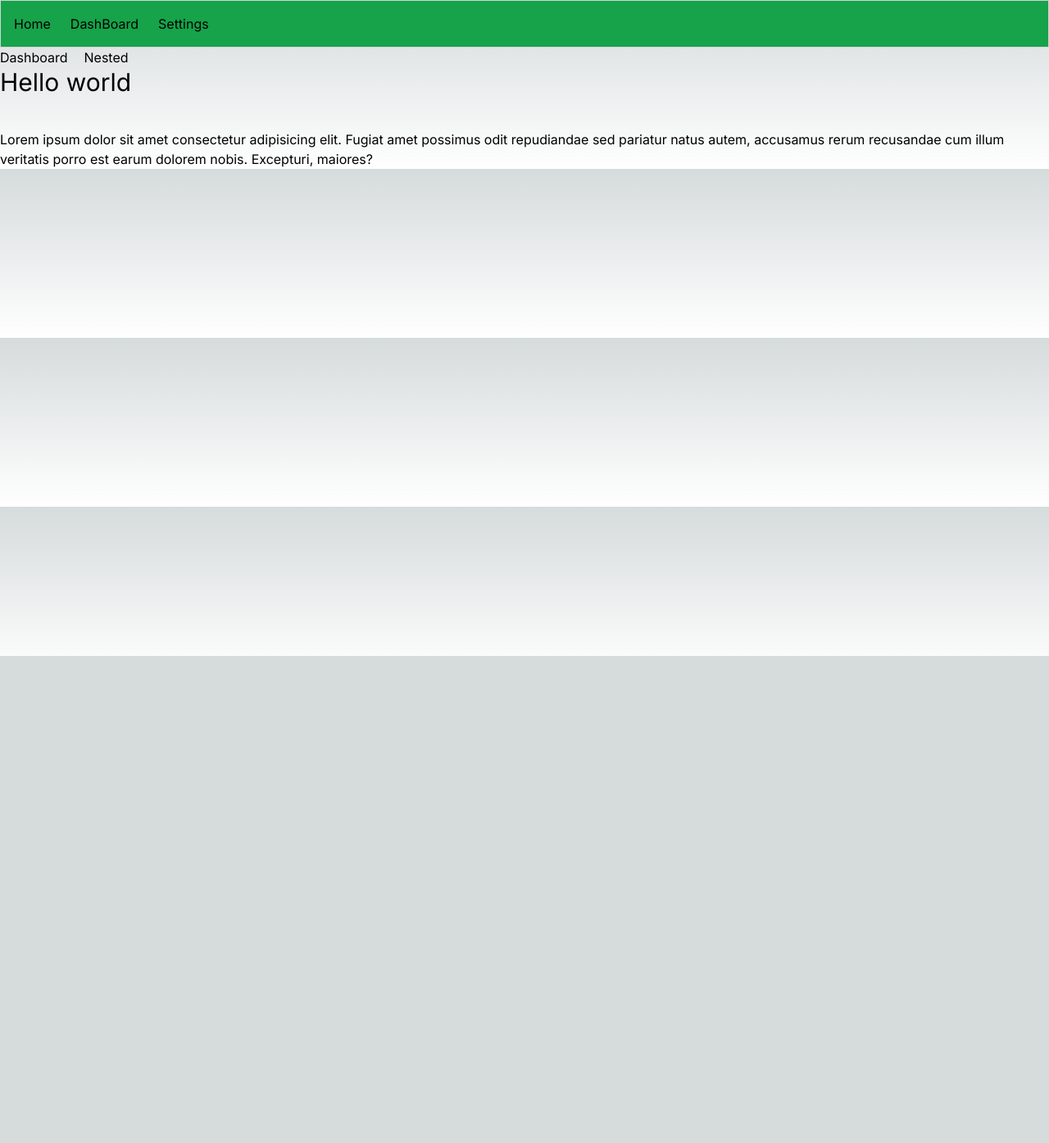
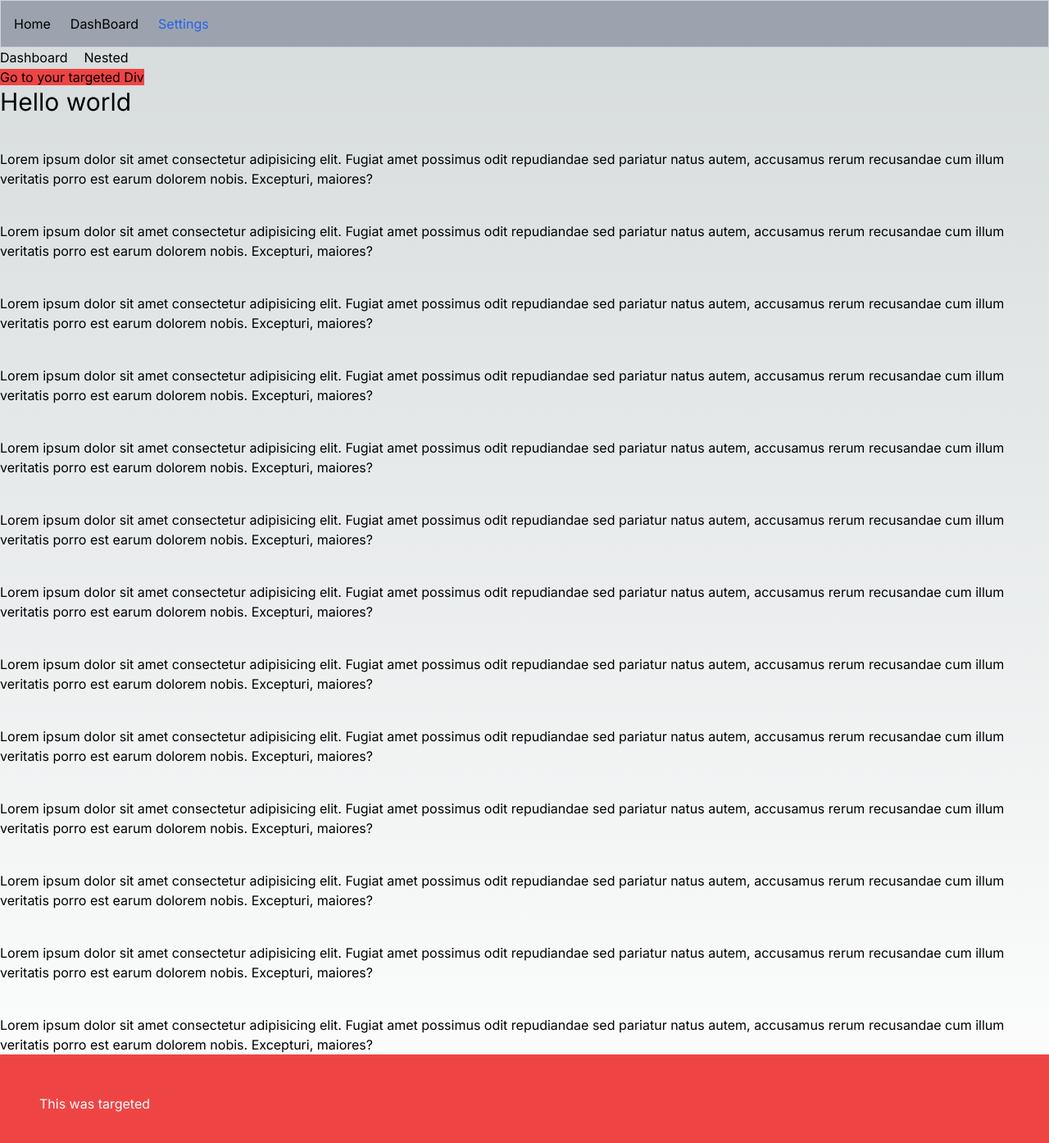
Before and after one commit to Nasir1290/next-js-practice, a Next.js app: page /dashboard/settings in a window 1280 px wide. Shown: the top 1394 px of the page at 82% size. Before the commit the page ends 800 px from the top, so only its background shows below. Built offline with nearby package versions, Linux system fonts and the light colour scheme.

Commit message:
add some code

```diff
--- a/app/components/CustomLink.js
+++ b/app/components/CustomLink.js
@@ -1,12 +1,13 @@
+"use client";
+
 import Link from 'next/link'
 import { usePathname } from 'next/navigation'
 import React from 'react'
 
-export default function CustomLink({children,path}) {
+export default function CustomLink({ children, path }) {
     const pathName = usePathname();
-  return (
-    <div>
-      <Link href={path}>{children}</Link>
-    </div>
-  )
+    const active = pathName === path;
+    return (
+        <Link className={active ? " text-blue-600" : ""} href={path} >{children}</Link>
+    )
 }
--- /dev/null
+++ b/app/components/button.js
@@ -0,0 +1,12 @@
+import React from 'react'
+
+export default function Button({children}) {
+    const handleClick = () => {
+
+    };
+  return (
+    <button className=' bg-green-500 text-white rounded p-2' onClick={handleClick}>
+      {children}
+    </button>
+  )
+}
--- a/app/dashboard/settings/page.js
+++ b/app/dashboard/settings/page.js
@@ -1,16 +1,61 @@
+
+import Link from "next/link";
 
 export const metadata = {
     title: "Settings",
     description: "this is the Settings Page",
-  };
+};
 
 export default function page() {
     return (
         <div>
+            <Link className=" bg-red-500" href={"#targeted"}>
+                Go to your targeted Div
+            </Link>
             <h1 className="text-3xl">Hello world</h1>
             <div className="mt-10">
                 Lorem ipsum dolor sit amet consectetur adipisicing elit. Fugiat amet possimus odit repudiandae sed pariatur natus autem, accusamus rerum recusandae cum illum veritatis porro est earum dolorem nobis. Excepturi, maiores?
             </div>
+            <div className="mt-10">
+                Lorem ipsum dolor sit amet consectetur adipisicing elit. Fugiat amet possimus odit repudiandae sed pariatur natus autem, accusamus rerum recusandae cum illum veritatis porro est earum dolorem nobis. Excepturi, maiores?
+            </div>
+            <div className="mt-10">
+                Lorem ipsum dolor sit amet consectetur adipisicing elit. Fugiat amet possimus odit repudiandae sed pariatur natus autem, accusamus rerum recusandae cum illum veritatis porro est earum dolorem nobis. Excepturi, maiores?
+            </div>
+            <div className="mt-10">
+                Lorem ipsum dolor sit amet consectetur adipisicing elit. Fugiat amet possimus odit repudiandae sed pariatur natus autem, accusamus rerum recusandae cum illum veritatis porro est earum dolorem nobis. Excepturi, maiores?
+            </div>
+            <div className="mt-10">
+                Lorem ipsum dolor sit amet consectetur adipisicing elit. Fugiat amet possimus odit repudiandae sed pariatur natus autem, accusamus rerum recusandae cum illum veritatis porro est earum dolorem nobis. Excepturi, maiores?
+            </div>
+            <div className="mt-10">
+                Lorem ipsum dolor sit amet consectetur adipisicing elit. Fugiat amet possimus odit repudiandae sed pariatur natus autem, accusamus rerum recusandae cum illum veritatis porro est earum dolorem nobis. Excepturi, maiores?
+            </div>
+            <div className="mt-10">
+                Lorem ipsum dolor sit amet consectetur adipisicing elit. Fugiat amet possimus odit repudiandae sed pariatur natus autem, accusamus rerum recusandae cum illum veritatis porro est earum dolorem nobis. Excepturi, maiores?
+            </div>
+            <div className="mt-10">
+                Lorem ipsum dolor sit amet consectetur adipisicing elit. Fugiat amet possimus odit repudiandae sed pariatur natus autem, accusamus rerum recusandae cum illum veritatis porro est earum dolorem nobis. Excepturi, maiores?
+            </div>
+            <div className="mt-10">
+                Lorem ipsum dolor sit amet consectetur adipisicing elit. Fugiat amet possimus odit repudiandae sed pariatur natus autem, accusamus rerum recusandae cum illum veritatis porro est earum dolorem nobis. Excepturi, maiores?
+            </div>
+            <div className="mt-10">
+                Lorem ipsum dolor sit amet consectetur adipisicing elit. Fugiat amet possimus odit repudiandae sed pariatur natus autem, accusamus rerum recusandae cum illum veritatis porro est earum dolorem nobis. Excepturi, maiores?
+            </div>
+            <div className="mt-10">
+                Lorem ipsum dolor sit amet consectetur adipisicing elit. Fugiat amet possimus odit repudiandae sed pariatur natus autem, accusamus rerum recusandae cum illum veritatis porro est earum dolorem nobis. Excepturi, maiores?
+            </div>
+            <div className="mt-10">
+                Lorem ipsum dolor sit amet consectetur adipisicing elit. Fugiat amet possimus odit repudiandae sed pariatur natus autem, accusamus rerum recusandae cum illum veritatis porro est earum dolorem nobis. Excepturi, maiores?
+            </div>
+            <div className="mt-10">
+                Lorem ipsum dolor sit amet consectetur adipisicing elit. Fugiat amet possimus odit repudiandae sed pariatur natus autem, accusamus rerum recusandae cum illum veritatis porro est earum dolorem nobis. Excepturi, maiores?
+            </div>
+
+            <div id="targeted" className=" bg-red-500 p-12 text-white">
+                This was targeted
+            </div>
         </div>
     )
 }
--- a/app/layout.js
+++ b/app/layout.js
@@ -1,7 +1,6 @@
 import { Inter } from "next/font/google";
 import "./globals.css";
-import Link from "next/link";
-import CustomLink from "./components/customLink";
+import CustomLink from "./components/CustomLink";
 
 const inter = Inter({ subsets: ["latin"] });
 
@@ -12,11 +11,11 @@ export const metadata = {
 
 export default function RootLayout({ children }) {
   return (
-    <html lang="en">
+    <html lang="en" className={inter.className}>
 
-      <body className={inter.className}>
+      <body >
         <div>
-          <ul className=" p-4 border border-gray-300 bg-green-600 flex gap-6">
+          <ul className=" p-4 border border-gray-300 bg-gray-400 flex gap-6">
             <li>
 
               <CustomLink path={"/"}>
@@ -29,7 +28,7 @@ export default function RootLayout({ children }) {
               </CustomLink>
             </li>
             <li>
-              <CustomLink path={"/dashboard/settings"}>
+              <CustomLink  path={"/dashboard/settings"}>
                 Settings
               </CustomLink>
             </li>
```
